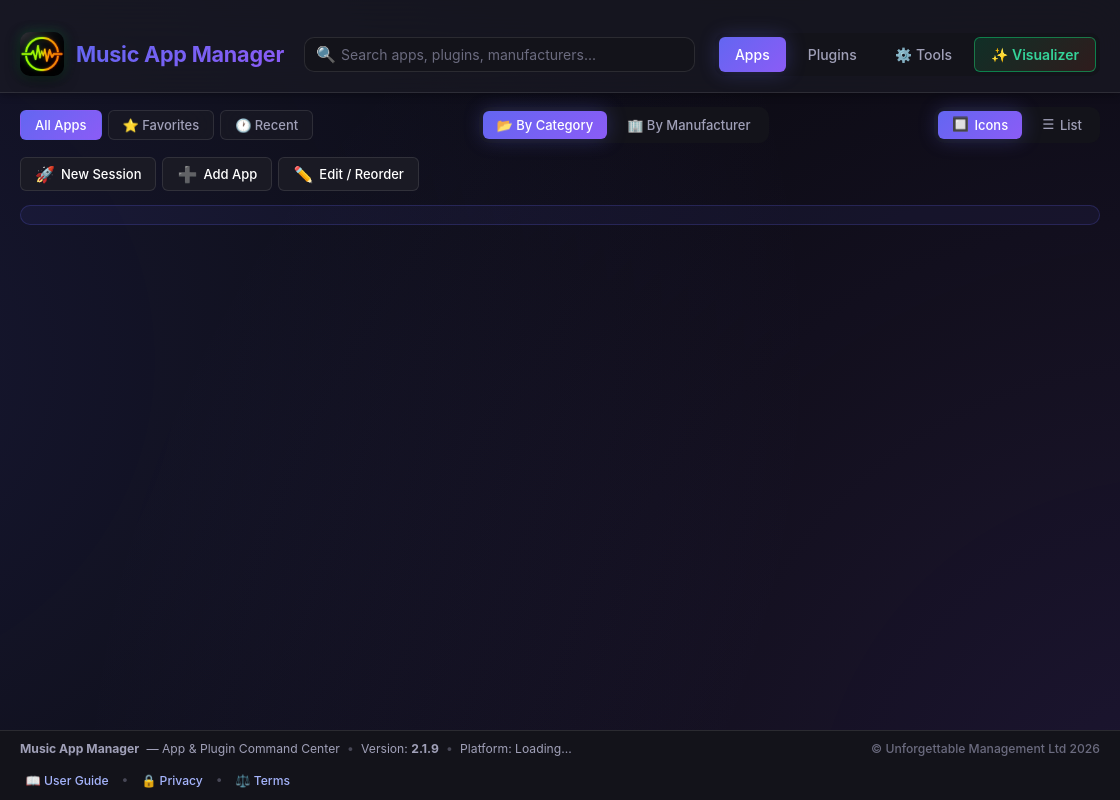
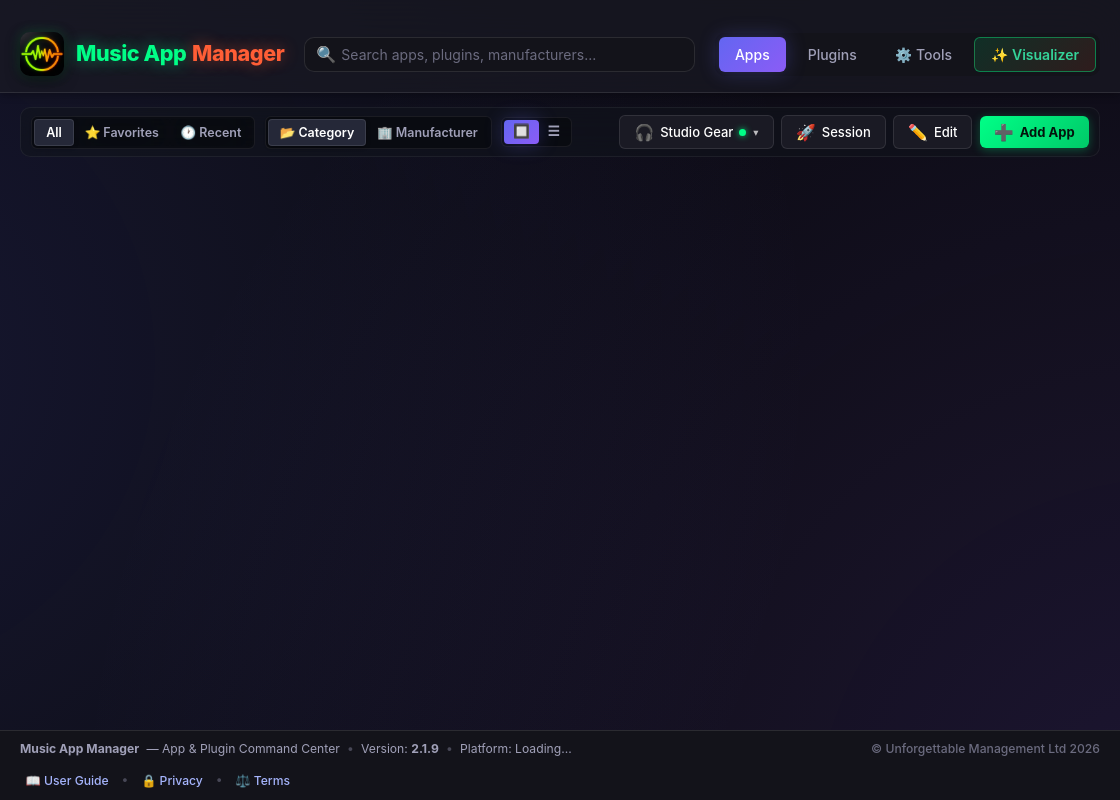
Before and after one commit to darronhartas-max/music-app-manager, an Electron app: page renderer/index.html in a window 1120 px wide. Drawn offline with Linux system fonts and the light colour scheme; no server answers.

Commit message:
feat(ui): brand-coordinated header title colors and clean segmented toggles with collapsible studio gear panel on apps page

```diff
--- a/renderer/index.html
+++ b/renderer/index.html
@@ -20,7 +20,7 @@
       <div class="header-content">
         <div class="logo">
           <img src="../assets/icon.png" alt="Music App Manager" class="logo-icon-img">
-          <h1>Music App Manager</h1>
+          <h1 class="brand-title"><span class="brand-music-app">Music App</span> <span class="brand-manager">Manager</span></h1>
         </div>
 
         <div class="search-container">
@@ -48,41 +48,50 @@
     <!-- Apps Tab -->
     <div id="appsTab" class="tab-content active">
       <div class="apps-toolbar">
-        <div class="quick-filters">
-          <button class="quick-filter-btn active" data-filter="all">All Apps</button>
-          <button class="quick-filter-btn" data-filter="favorites">⭐ Favorites</button>
-          <button class="quick-filter-btn" data-filter="recent">🕐 Recent</button>
+        <div class="apps-toolbar-left">
+          <div class="segmented-control app-filter-control" title="Filter applications">
+            <button type="button" class="segment-btn quick-filter-btn active" data-filter="all">All</button>
+            <button type="button" class="segment-btn quick-filter-btn" data-filter="favorites" title="Favorites only">⭐ Favorites</button>
+            <button type="button" class="segment-btn quick-filter-btn" data-filter="recent" title="Recently launched">🕐 Recent</button>
+          </div>
+          <div class="segmented-control app-group-control" title="Group applications">
+            <button type="button" class="segment-btn view-btn active" data-view="category" title="Group by Category">📂 Category</button>
+            <button type="button" class="segment-btn view-btn" data-view="manufacturer" title="Group by Manufacturer">🏢 Manufacturer</button>
+          </div>
+          <div class="segmented-control app-layout-control" title="Toggle Layout: Icons Grid vs Compact List">
+            <button type="button" class="segment-btn layout-toggle-btn active" data-app-layout="grid" title="Icons Grid View">
+              <span class="btn-icon">🔲</span>
+            </button>
+            <button type="button" class="segment-btn layout-toggle-btn" data-app-layout="list" title="Compact List View">
+              <span class="btn-icon">☰</span>
+            </button>
+          </div>
         </div>
-        <div class="view-toggle">
-          <button class="view-btn active" data-view="category">📂 By Category</button>
-          <button class="view-btn" data-view="manufacturer">🏢 By Manufacturer</button>
-        </div>
-        <div class="layout-toggle view-toggle" title="Toggle between Icons grid and compact List view">
-          <button type="button" class="layout-toggle-btn active" data-app-layout="grid" title="Icons View (Grid)">
-            <span class="btn-icon">🔲</span> Icons
+
+        <div class="apps-toolbar-right">
+          <button type="button" id="togglePreFlightBtn" class="toolbar-btn preflight-toggle-btn" title="Toggle Studio Pre-Flight Panel (Audio Interface, MIDI Gear & Sample Drives)">
+            <span class="btn-icon">🎧</span>
+            <span>Studio Gear</span>
+            <span id="preflightStatusDot" class="preflight-status-dot"></span>
+            <span id="preflightToggleArrow" class="toggle-arrow">▾</span>
           </button>
-          <button type="button" class="layout-toggle-btn" data-app-layout="list" title="Compact List View">
-            <span class="btn-icon">☰</span> List
+          <button type="button" id="newSessionBtn" class="toolbar-btn" title="Create a 1-click multi-app Studio Session bundle">
+            <span class="btn-icon">🚀</span>
+            <span>Session</span>
           </button>
-        </div>
-        <div class="apps-actions">
-          <button id="newSessionBtn" class="toolbar-btn" title="Create a 1-click multi-app Studio Session bundle">
-            <span class="btn-icon">🚀</span>
-            New Session
+          <button type="button" id="editModeBtn" class="toolbar-btn" title="Switch between Launch Mode and Edit/Reorder Mode">
+            <span class="btn-icon">✏️</span>
+            <span>Edit</span>
           </button>
-          <button id="addAppBtn" class="toolbar-btn">
+          <button type="button" id="addAppBtn" class="toolbar-btn btn-primary-compact" title="Add a new music application">
             <span class="btn-icon">➕</span>
-            Add App
-          </button>
-          <button id="editModeBtn" class="toolbar-btn" title="Switch between Launch Mode and Edit/Reorder Mode">
-            <span class="btn-icon">✏️</span>
-            Edit / Reorder
+            <span>Add App</span>
           </button>
         </div>
       </div>
 
-      <!-- Studio Pre-Flight Check Bar (Audio Interface, MIDI Controllers & Sample Drives) -->
-      <div id="studioPreFlightBar" class="studio-preflight-bar">
+      <!-- Studio Pre-Flight Check Bar (Collapsible Audio Interface, MIDI Controllers & Sample Drives Panel) -->
+      <div id="studioPreFlightBar" class="studio-preflight-bar preflight-collapsed">
         <!-- Dynamically populated with connected Audio, MIDI & Sample Drive status -->
       </div>
 
--- a/renderer/styles.css
+++ b/renderer/styles.css
@@ -162,6 +162,33 @@ h1 {
   margin: 0;
 }
 
+.brand-title {
+  font-size: 1.35rem;
+  font-weight: 800;
+  letter-spacing: -0.02em;
+  margin: 0;
+  padding: 0;
+  display: inline-flex;
+  align-items: center;
+  gap: 0.35rem;
+  line-height: 1.1;
+  background: none !important;
+  -webkit-background-clip: unset !important;
+  -webkit-text-fill-color: initial !important;
+}
+
+.brand-music-app {
+  color: #00ff87;
+  text-shadow: 0 0 16px rgba(0, 255, 135, 0.45);
+  font-weight: 800;
+}
+
+.brand-manager {
+  color: #ff5e36;
+  text-shadow: 0 0 16px rgba(255, 94, 54, 0.45);
+  font-weight: 800;
+}
+
 .subtitle {
   display: none;
   /* Hide subtitle to save space */
@@ -810,9 +837,108 @@ h1 {
   display: flex;
   justify-content: space-between;
   align-items: center;
-  margin-bottom: var(--spacing-md);
-  gap: var(--spacing-md);
+  margin-bottom: var(--spacing-sm);
+  gap: 0.75rem;
   flex-wrap: wrap;
+  padding: 0.45rem 0.65rem;
+  background: rgba(18, 20, 29, 0.55);
+  border: 1px solid rgba(255, 255, 255, 0.06);
+  border-radius: var(--radius-md);
+  backdrop-filter: blur(14px);
+}
+
+.apps-toolbar-left {
+  display: flex;
+  align-items: center;
+  gap: 0.6rem;
+  flex-wrap: wrap;
+}
+
+.apps-toolbar-right {
+  display: flex;
+  align-items: center;
+  gap: 0.45rem;
+  flex-wrap: wrap;
+  margin-left: auto;
+}
+
+.apps-toolbar .segmented-control {
+  background: rgba(0, 0, 0, 0.35);
+  border: 1px solid rgba(255, 255, 255, 0.07);
+  border-radius: var(--radius-sm);
+  padding: 2px;
+}
+
+.apps-toolbar .segment-btn {
+  padding: 0.32rem 0.68rem;
+  font-size: 0.78rem;
+  font-weight: 600;
+  color: var(--text-secondary);
+  border-radius: calc(var(--radius-sm) - 2px);
+  transition: all 0.18s ease;
+}
+
+.apps-toolbar .segment-btn:hover {
+  color: #ffffff;
+}
+
+.apps-toolbar .segment-btn.active {
+  background: #252838;
+  color: #ffffff;
+  box-shadow: 0 1px 4px rgba(0, 0, 0, 0.4);
+  border: 1px solid rgba(255, 255, 255, 0.1);
+}
+
+.apps-toolbar .app-layout-control .segment-btn {
+  padding: 0.32rem 0.55rem;
+}
+
+.preflight-toggle-btn {
+  position: relative;
+  display: inline-flex;
+  align-items: center;
+  gap: 0.35rem;
+  padding: 0.35rem 0.75rem;
+}
+
+.preflight-toggle-btn.active {
+  background: rgba(99, 102, 241, 0.18);
+  border-color: rgba(99, 102, 241, 0.45);
+  color: #c7d2fe;
+}
+
+.preflight-status-dot {
+  width: 7px;
+  height: 7px;
+  border-radius: 50%;
+  background: #00ff87;
+  box-shadow: 0 0 6px rgba(0, 255, 135, 0.8);
+  display: inline-block;
+}
+
+.preflight-status-dot.warn {
+  background: #ff9436;
+  box-shadow: 0 0 6px rgba(255, 148, 54, 0.8);
+}
+
+.toggle-arrow {
+  font-size: 0.65rem;
+  opacity: 0.7;
+  margin-left: 1px;
+}
+
+.btn-primary-compact {
+  background: linear-gradient(135deg, #00ff87, #00c968) !important;
+  color: #03140c !important;
+  font-weight: 700 !important;
+  border: none !important;
+  box-shadow: 0 2px 10px rgba(0, 255, 135, 0.28) !important;
+}
+
+.btn-primary-compact:hover {
+  background: linear-gradient(135deg, #26ff99, #00df73) !important;
+  transform: translateY(-1px);
+  box-shadow: 0 4px 14px rgba(0, 255, 135, 0.42) !important;
 }
 
 .quick-filters {
@@ -3216,6 +3342,20 @@ th.sortable.desc .sort-arrow { opacity: 1; content: ' ▼'; }
   border: 1px solid rgba(99, 102, 241, 0.22);
   border-radius: var(--radius-md);
   font-size: 0.78rem;
+  max-height: 250px;
+  overflow: hidden;
+  transition: max-height 0.28s cubic-bezier(0.16, 1, 0.3, 1), opacity 0.22s ease, margin 0.22s ease, padding 0.22s ease;
+  opacity: 1;
+}
+
+.studio-preflight-bar.preflight-collapsed {
+  max-height: 0 !important;
+  opacity: 0 !important;
+  padding-top: 0 !important;
+  padding-bottom: 0 !important;
+  margin-bottom: 0 !important;
+  border-color: transparent !important;
+  pointer-events: none;
 }
 
 .preflight-left {
```
Also changed, not shown: renderer/app.js.
